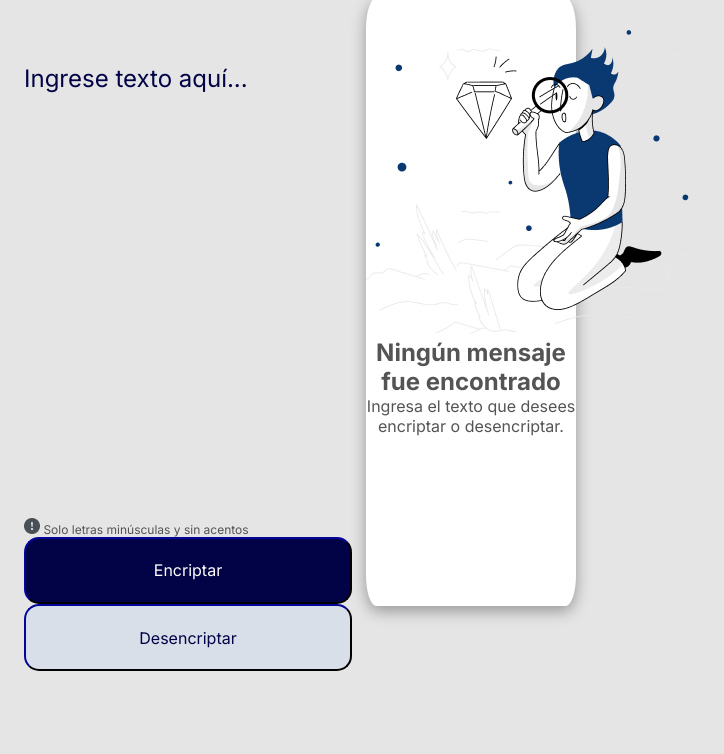
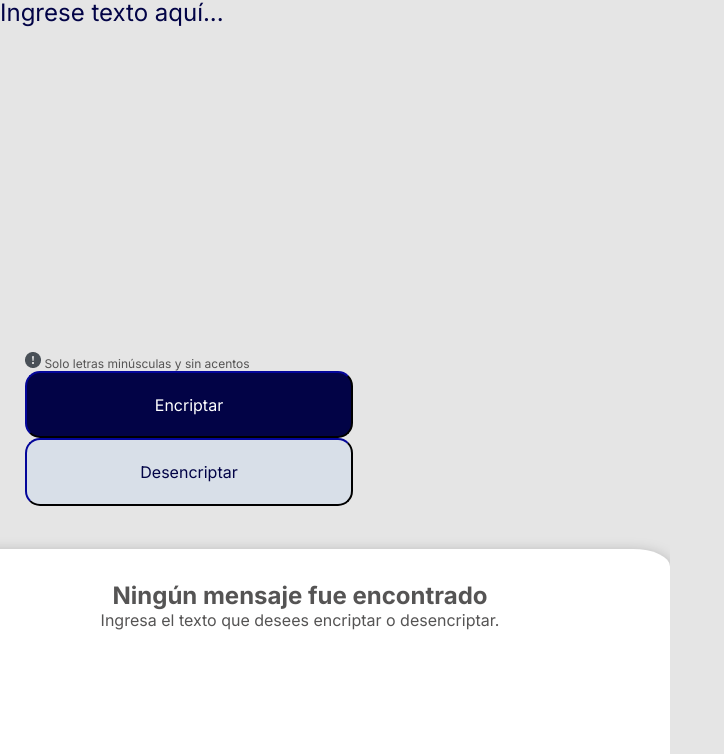
Before and after one commit to Riableo/Challenge-encriptador, a plain HTML site: page index.html in a window 600 px wide. Shown: the part 46-800 px from the top of the page, 724 px wide, since content can reach past the window. Drawn offline with Linux system fonts and the light colour scheme.

Commit message:
:wrench: REFACTOR: Modificación
Integración de responsividad para tablets y telefonos.

```diff
--- a/app.js
+++ b/app.js
@@ -51,6 +51,13 @@ function regEx(aux = 0) {
     document.getElementById("resultado").style.display = 'block';
     document.getElementById("resultado").innerHTML = encryptText;
 
+    if(window.matchMedia("(max-width: 600px)").matches || (window.matchMedia("(min-width: 600px)").matches && window.matchMedia("(max-width: 1024px)").matches)){
+
+        // * Ajustar altura de presentacion resultado y resultado
+        document.getElementsByClassName("presentacion__resultado")[0].style.height = 'auto';
+        document.getElementsByClassName("resultado")[0].style.height = 'auto';
+    }
+
     // * Mostrar btn copy
     document.getElementById("btn-copy").style.display = "block";
 }
--- a/styles/style.css
+++ b/styles/style.css
@@ -141,3 +141,70 @@ body{
     color: var(--second-color);
     border-color: var(--second-color);
 }
+
+@media (max-width: 600px) {
+    .presentacion{
+        flex-direction: column;
+    }
+
+    .presentacion__formulario{
+        width: 21.875rem;
+    }
+
+    .presentacion__formulario #text__form{
+        width: 22.5rem;
+        height: 21.875rem;
+    }
+
+    .presentacion__resultado__item img {
+        display: none;
+    }
+
+    .presentacion__resultado {
+        margin-top: 0.938rem;
+        margin-bottom: 0.938rem;
+        width: 21.875rem;
+        height: 9.375rem;
+    }
+
+    .presentacion__resultado .btn-copy {
+        margin-bottom: 0.938rem;
+    }
+}
+
+@media (min-width: 600px) and (max-width: 1024px) {
+    .presentacion{
+        flex-direction: column;
+    }
+
+    .presentacion__formulario{
+        width: auto;
+    }
+
+    .presentacion__formulario__btns {
+        flex-direction: row;
+        margin-left: 1.563rem;
+
+    }
+
+    .presentacion__resultado__item img {
+        display: none;
+    }
+
+    .presentacion__resultado {
+        margin-top: 3.125rem;
+        margin-bottom: 0.938rem;
+        width: 46.25rem;
+        height: 21.875rem;
+    }
+
+    article {
+        height: 15.625rem;
+    }
+
+    .presentacion__resultado .btn-copy {
+        margin-top: 0.938rem;
+        margin-bottom: 0.938rem;
+    }
+
+}
```
